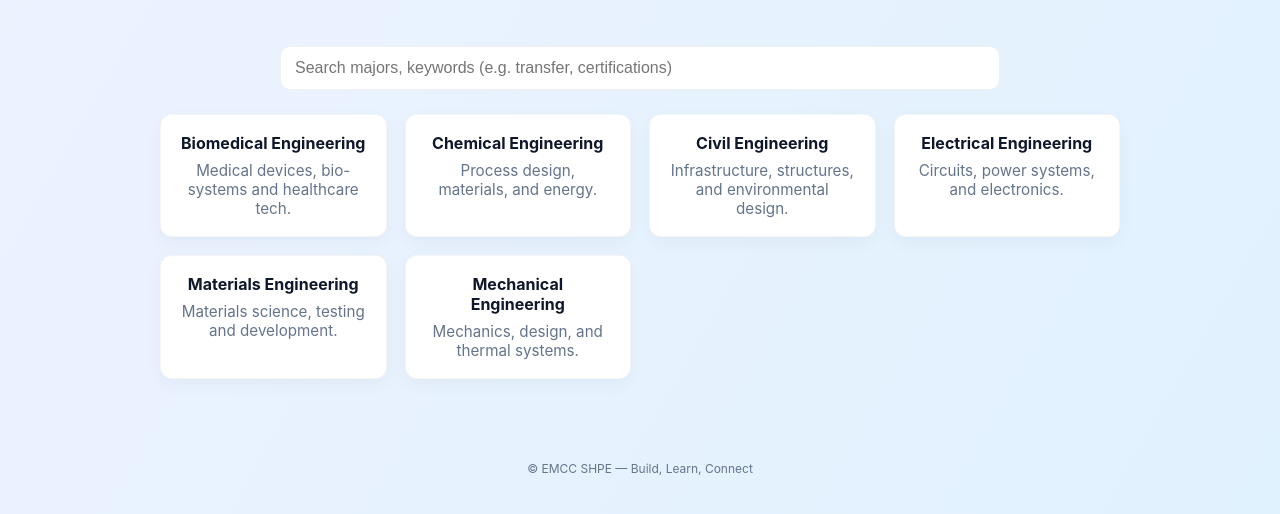
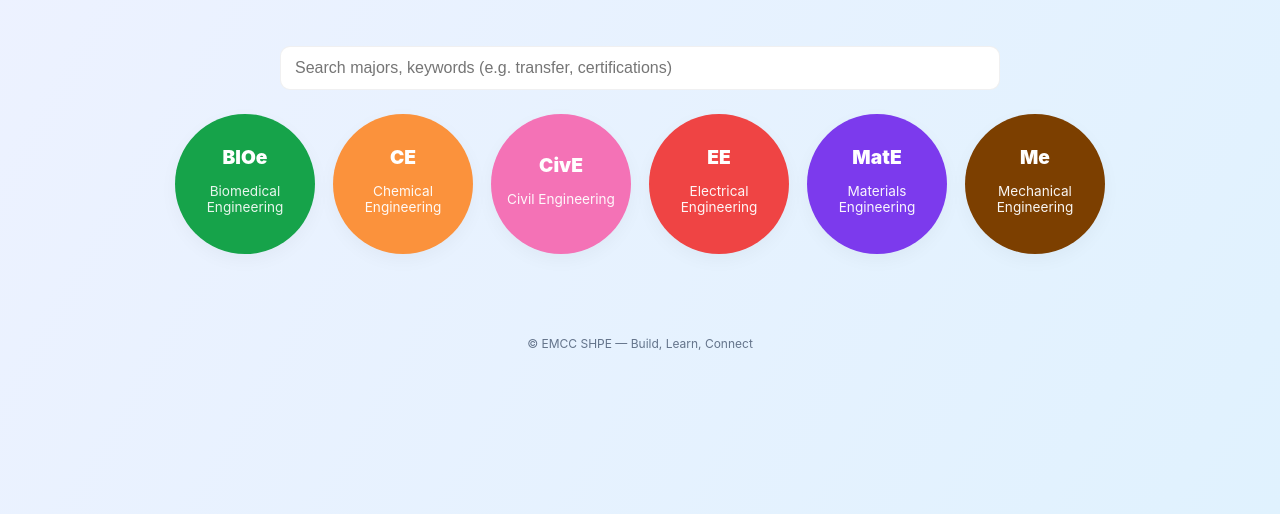
Before and after one commit to JayJayCsC110AB/Estrella-Mountain-Community-College-SHPE, a website: page public/index.html in a window 1280 px wide. Shown: the part 278-792 px from the top of the page. Drawn offline with Linux system fonts and the light colour scheme.

Commit message:
Home: make major cards circular with abbreviations and color mapping

```diff
--- a/public/script.js
+++ b/public/script.js
@@ -1,11 +1,11 @@
-// Majors data with descriptions and slugs
+// Majors data with descriptions, slugs, abbreviation and key for styling
 const majors = [
-  { name: "Biomedical Engineering", slug: "biomedical.html", short: "Medical devices, bio-systems and healthcare tech." },
-  { name: "Chemical Engineering", slug: "chemical.html", short: "Process design, materials, and energy." },
-  { name: "Civil Engineering", slug: "civil.html", short: "Infrastructure, structures, and environmental design." },
-  { name: "Electrical Engineering", slug: "electrical.html", short: "Circuits, power systems, and electronics." },
-  { name: "Materials Engineering", slug: "materials.html", short: "Materials science, testing and development." },
-  { name: "Mechanical Engineering", slug: "mechanical.html", short: "Mechanics, design, and thermal systems." }
+  { key: 'biomedical', abbr: 'BIOe', name: "Biomedical Engineering", slug: "biomedical.html", short: "Medical devices, bio-systems and healthcare tech." },
+  { key: 'chemical',  abbr: 'CE',   name: "Chemical Engineering", slug: "chemical.html", short: "Process design, materials, and energy." },
+  { key: 'civil',      abbr: 'CivE', name: "Civil Engineering", slug: "civil.html", short: "Infrastructure, structures, and environmental design." },
+  { key: 'electrical', abbr: 'EE',   name: "Electrical Engineering", slug: "electrical.html", short: "Circuits, power systems, and electronics." },
+  { key: 'materials',  abbr: 'MatE', name: "Materials Engineering", slug: "materials.html", short: "Materials science, testing and development." },
+  { key: 'mechanical', abbr: 'Me',   name: "Mechanical Engineering", slug: "mechanical.html", short: "Mechanics, design, and thermal systems." }
 ]
 
 function renderMajors(filter = ''){
@@ -15,11 +15,12 @@ function renderMajors(filter = ''){
   majors.filter(m => !q || (m.name+ ' ' + (m.short||'')).toLowerCase().includes(q))
     .forEach(m => {
       const a = document.createElement('a')
-      a.className = 'card'
+      a.className = `card card-${m.key}`
       a.href = m.slug
+      a.setAttribute('aria-label', m.name)
       a.innerHTML = `
-        <strong>${m.name}</strong>
-        <div class="muted">${m.short}</div>
+        <div class="abbr">${m.abbr}</div>
+        <div class="muted">${m.name}</div>
       `
       container.appendChild(a)
     })
--- a/public/style.css
+++ b/public/style.css
@@ -35,10 +35,35 @@ main#home { padding-top: 32px; }
 
 /* Cards */
 .cards-grid { display:grid; grid-template-columns: repeat(auto-fit, minmax(220px, 1fr)); gap:18px; width:100%; max-width:1000px; margin:18px auto 48px; }
-.card { display:block; background: #ffffff; border-radius: 12px; padding: 18px; text-align:center; text-decoration:none; color:var(--text); border:1px solid rgba(2,6,23,0.04); box-shadow: 0 6px 18px rgba(2,6,23,0.04); transition: transform .16s ease, box-shadow .16s ease; }
-.card:hover { transform: translateY(-6px); box-shadow: 0 10px 30px rgba(2,6,23,0.06); }
+.card { display:flex; align-items:center; justify-content:center; flex-direction:column; background: #ffffff; border-radius: 12px; padding: 18px; text-align:center; text-decoration:none; color:var(--text); border:1px solid rgba(2,6,23,0.04); box-shadow: 0 6px 18px rgba(2,6,23,0.04); transition: transform .16s ease, box-shadow .16s ease; }
+.card:hover { transform: translateY(-6px) scale(1.02); box-shadow: 0 10px 30px rgba(2,6,23,0.06); }
 .card strong { display:block; font-size:1rem; }
 .card .muted{ margin-top:8px; color:var(--muted); font-size:0.95rem }
+
+/* Circular card layout */
+.cards-grid { display:flex; flex-wrap:wrap; gap:18px; justify-content:center; align-items:center; width:100%; max-width:1000px; margin:18px auto 48px; }
+.card { width:140px; height:140px; border-radius:50%; padding:0; }
+.card .abbr { font-weight:900; color:#fff; font-size:1.2rem; }
+.card .muted { color: rgba(255,255,255,0.95); font-size:0.85rem; margin-top:6px; }
+.card .muted { display:block; padding:8px; text-align:center; }
+
+/* Color mappings per major */
+.card-bioomedical, .card-bio { background:#16a34a; }
+.card-biomedical, .card-bio { background:#16a34a; }
+.card-biomedical .muted { color: rgba(255,255,255,0.9) }
+.card-chemical { background:#fb923c; }
+.card-civil { background:#f472b6; }
+.card-electrical { background:#ef4444; }
+.card-mechanical { background:#7c3f00; }
+.card-materials { background:#7c3aed; }
+
+/* Support both with/without 'card-' prefixes in case keys vary */
+.card-biomedical, .card-bio, .card-chemical, .card-civil, .card-electrical, .card-mechanical, .card-materials { color:#fff; border: none }
+
+@media (max-width:600px){
+  .card { width:120px; height:120px }
+  .card .abbr { font-size:1rem }
+}
 
 /* Search */
 .search-bar { display:flex; justify-content:center; padding:12px 0 6px; }
```
